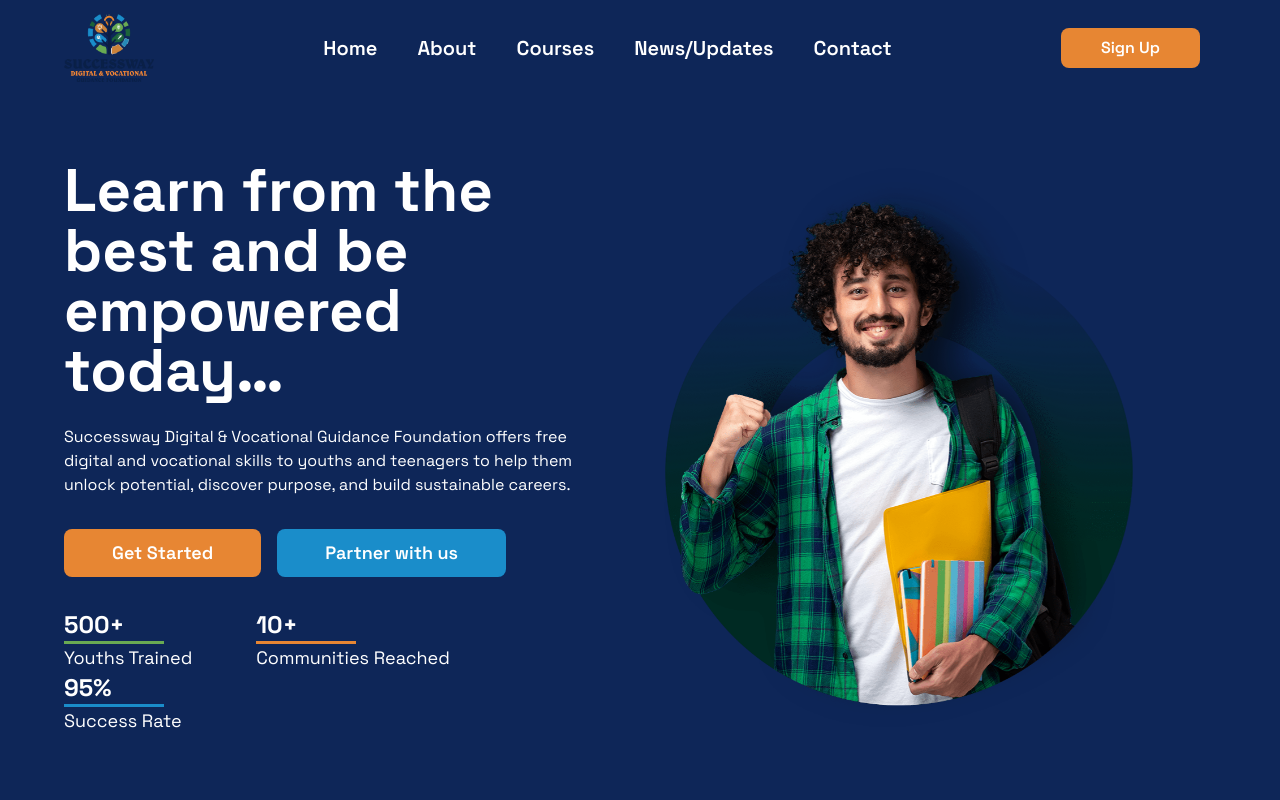
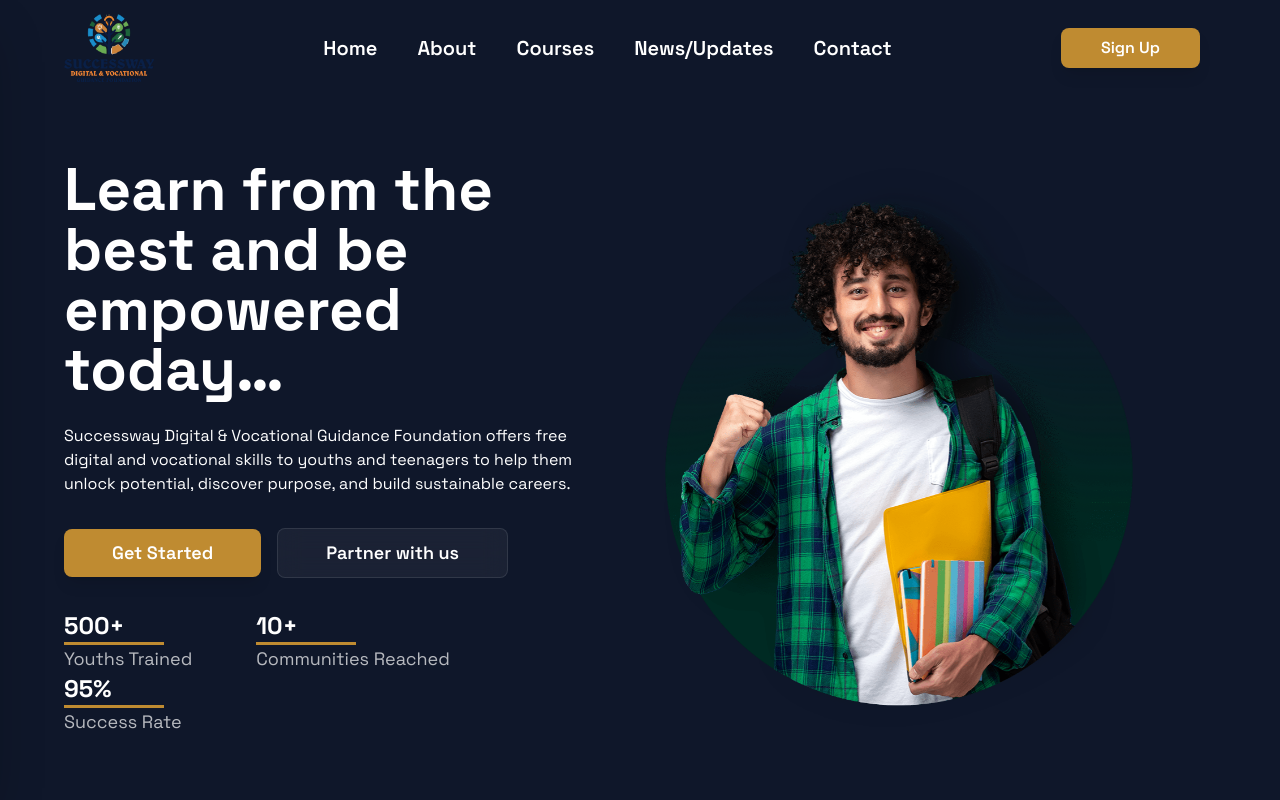
Before and after one commit to Gospellinx/Successway-digital, a Next.js app: page / in a window 1280 px wide. Shown: the top 800 px of the page. Built offline with nearby package versions, Linux system fonts and the light colour scheme.

Commit message:
redesign updates

```diff
--- a/components/Home/Hero/Hero.tsx
+++ b/components/Home/Hero/Hero.tsx
@@ -4,7 +4,7 @@ import HeroImage from './HeroImage'
 
 const Hero = () => {
   return (
-    <div className='w-full pt-[4vh] md:pt-[12vh] h-screen bg-[#0E2658] overflow-hidden'>
+    <div className='w-full pt-[4vh] md:pt-[12vh] h-screen bg-[#0f172a] overflow-hidden'>
       <div className="flex justify-center flex-col w-[90%] h-full mx-auto">
         <div className="grid grid-cols-1 lg:grid-cols-2 items-center gap-12">
             {/* Text Content */}
--- a/components/Home/Hero/HeroContent.tsx
+++ b/components/Home/Hero/HeroContent.tsx
@@ -7,25 +7,25 @@ const HeroContent = () => {
       <p data-aos="fade-left" data-aos-delay="150" className='mt-6 text-sm md:text-base text-white text-opacity-60 '>Successway Digital & Vocational Guidance Foundation offers free digital and vocational skills to youths and teenagers to help them unlock potential, discover purpose, and build sustainable careers.</p>
       {/* Buttons */}
       <div className="mt-8 flex items-center space-x-4">
-        <button data-aos="zoom-in" data-aos-delay="300" className='button__cls bg-[#E78633] hover:bg-[#C26A1F]'>Get Started</button>
-        <button data-aos="zoom-in" data-aos-delay="450" className='button__cls bg-[#1A8DCA] hover:bg-[#2151b7]'>Partner with us</button>
+        <button data-aos="zoom-in" data-aos-delay="300" className='button__cls bg-[#BF8B31] hover:bg-[#a67828] font-semibold transition-all shadow-lg'>Get Started</button>
+        <button data-aos="zoom-in" data-aos-delay="450" className='button__cls bg-white/5 border border-white/10 hover:bg-white/10 text-white font-semibold transition-all backdrop-blur-md'>Partner with us</button>
       </div>
       {/* Stats */}
       <div className="flex items-center flex-wrap space-x-16 mt-8">
         <div data-aos="fade-up" data-aos-delay="600">
             <p className='md:text-xl lg:text-2xl text-base text-white font-bold'>500+</p>
-            <p className='w-[100px] h-[3px] bg-[#69AA52]'></p>
-            <p className='md:text-lg text-sm text-white text-opacity-70'>Youths Trained</p>
+            <p className='w-[100px] h-[3px] bg-[#BF8B31]'></p>
+            <p className='md:text-lg text-sm text-white/70'>Youths Trained</p>
         </div>
         <div data-aos="fade-up" data-aos-delay="750">
             <p className='md:text-xl lg:text-2xl text-base text-white font-bold'>10+</p>
-            <p className='w-[100px] h-[3px] bg-[#E78633]'></p>
-            <p className='md:text-lg text-sm text-white text-opacity-70'>Communities Reached</p>
+            <p className='w-[100px] h-[3px] bg-[#BF8B31]'></p>
+            <p className='md:text-lg text-sm text-white/70'>Communities Reached</p>
         </div>
         <div data-aos="fade-up" data-aos-delay="900">
             <p className='md:text-xl lg:text-2xl text-base text-white font-bold'>95%</p>
-            <p className='w-[100px] h-[3px] bg-[#1A8DCA]'></p>
-            <p className='md:text-lg text-sm text-white text-opacity-70'>Success Rate</p>
+            <p className='w-[100px] h-[3px] bg-[#BF8B31]'></p>
+            <p className='md:text-lg text-sm text-white/70'>Success Rate</p>
         </div>
       </div>
     </div>
--- a/components/Home/Navbar/MobileNav.tsx
+++ b/components/Home/Navbar/MobileNav.tsx
@@ -17,7 +17,7 @@ const MobileNav = ({ showNav, closeNav }: props) => {
     <div>
       {/* Overlay */}
       <div className={`fixed ${navOpen} top-0 transform transition-all duration-500 z-10000 left-0 right-0 bottom-0 bg-black opacity-70 w-full h-screen`} />
-      <div className={`text-white ${navOpen} fixed justify-center flex flex-col h-full transform transition-all duration-500 delay-300 w-[80%] sm:w-[60%] bg-[#69AA52] z-100006`}>
+      <div className={`text-white ${navOpen} fixed justify-center flex flex-col h-full transform transition-all duration-500 delay-300 w-[80%] sm:w-[60%] bg-[#0f172a] border-r border-white/10 shadow-2xl z-[100006]`}>
         {/* Nav-Linkx */}
         {navLinks.map((link)=> {
           return <Link key={link.id} href={link.url}>
--- a/components/Home/Navbar/Nav.tsx
+++ b/components/Home/Navbar/Nav.tsx
@@ -33,7 +33,7 @@ const Nav = ({ openNav }: Props) => {
   }, []);
 
   return (
-    <div className={`fixed ${navBg? 'bg-[#1A8DCA]' : 'bg-fixed'} w-full transition-all duration-200 h-[12vh] z-1000`}>
+    <div className={`fixed ${navBg? 'bg-[#0f172a]/95 backdrop-blur-md shadow-lg border-b border-white/10' : 'bg-transparent'} w-full transition-all duration-200 h-[12vh] z-[1000]`}>
       <div className='flex items-center h-full justify-between w-[90%] xl:w-[90%] mx-auto'>
         {/* Logo */}
         <Image src="/images/logo1.png" alt="Successway Digital Logo" width={90} height={60} />
@@ -47,7 +47,7 @@ const Nav = ({ openNav }: Props) => {
         </div>
         {/* Buttons */}
         <div className="flex items-center space-x-4">
-          <button className="md:px-10 md:py-2 px-8 py-1.5 text-white font-semibold text-base bg-[#E78633] hover:bg-[#d47a2a] transition-all duration-200 rounded-lg">
+          <button className="md:px-10 md:py-2 px-8 py-1.5 text-white font-semibold text-base bg-[#BF8B31] hover:bg-[#a67828] transition-all duration-200 rounded-lg shadow-lg">
             Sign Up
           </button>
           {/* Burger Menu */}
--- a/constant/constant.ts
+++ b/constant/constant.ts
@@ -6,22 +6,22 @@ export const navLinks = [
     },
     {
         id:2,
-        url:"#",
+        url:"/about",
         label:"About",
     },
     {
         id:3,
-        url:"#",
+        url:"/courses",
         label:"Courses",
     },
     {
         id:4,
-        url:"#",
+        url:"/news",
         label:"News/Updates",
     },
     {
         id:5,
-        url:"#",
+        url:"/contact",
         label:"Contact",
     },
 ]
--- /dev/null
+++ b/src/app/about/page.tsx
@@ -0,0 +1,11 @@
+import React from 'react'
+
+const AboutPage = () => {
+  return (
+    <div className='pt-[15vh] min-h-screen bg-[#0f172a] text-white flex items-center justify-center'>
+      <h1 className='text-4xl font-bold text-[#BF8B31]'>About Us</h1>
+    </div>
+  )
+}
+
+export default AboutPage
--- /dev/null
+++ b/src/app/contact/page.tsx
@@ -0,0 +1,11 @@
+import React from 'react'
+
+const ContactPage = () => {
+  return (
+    <div className='pt-[15vh] min-h-screen bg-[#0f172a] text-white flex items-center justify-center'>
+      <h1 className='text-4xl font-bold text-[#BF8B31]'>Contact Us</h1>
+    </div>
+  )
+}
+
+export default ContactPage
--- /dev/null
+++ b/src/app/courses/page.tsx
@@ -0,0 +1,11 @@
+import React from 'react'
+
+const CoursesPage = () => {
+  return (
+    <div className='pt-[15vh] min-h-screen bg-[#0f172a] text-white flex items-center justify-center'>
+      <h1 className='text-4xl font-bold text-[#BF8B31]'>Courses</h1>
+    </div>
+  )
+}
+
+export default CoursesPage
--- /dev/null
+++ b/src/app/news/page.tsx
@@ -0,0 +1,11 @@
+import React from 'react'
+
+const NewsPage = () => {
+  return (
+    <div className='pt-[15vh] min-h-screen bg-[#0f172a] text-white flex items-center justify-center'>
+      <h1 className='text-4xl font-bold text-[#BF8B31]'>News/Updates</h1>
+    </div>
+  )
+}
+
+export default NewsPage
```
